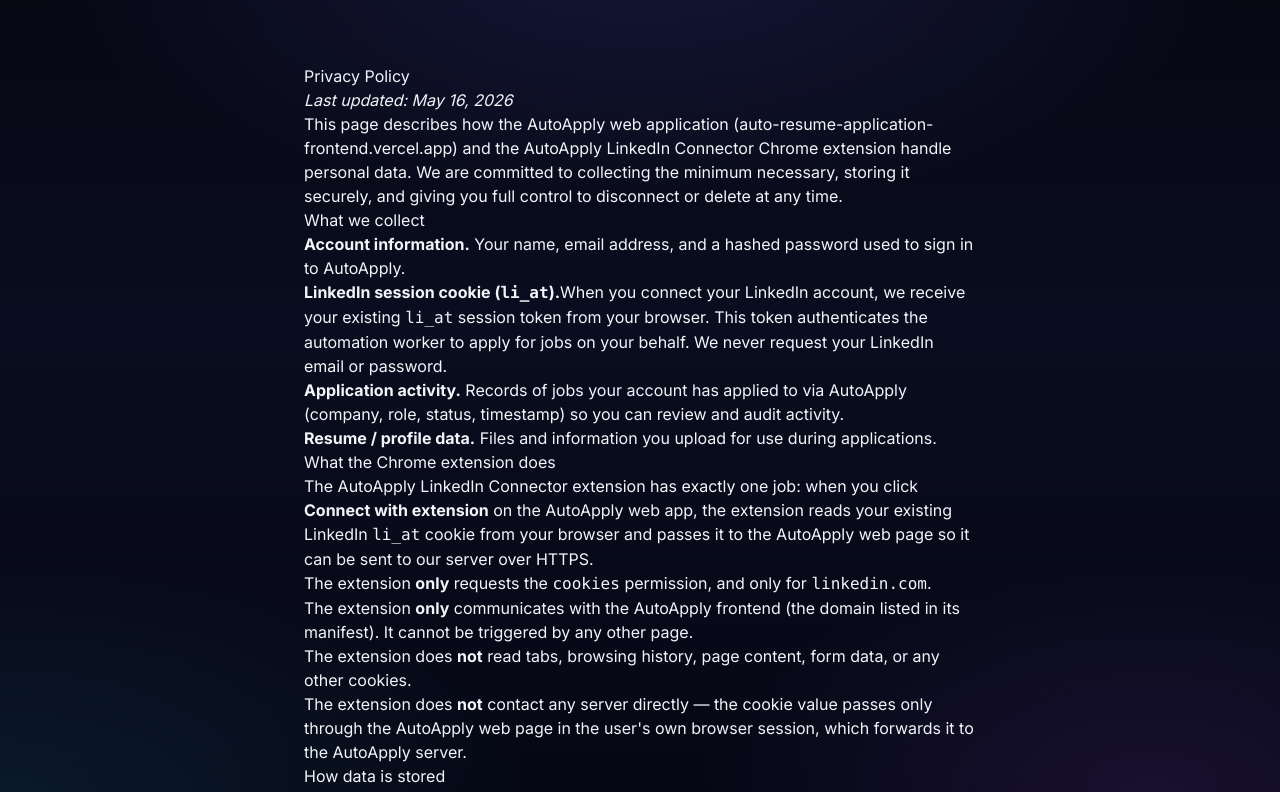
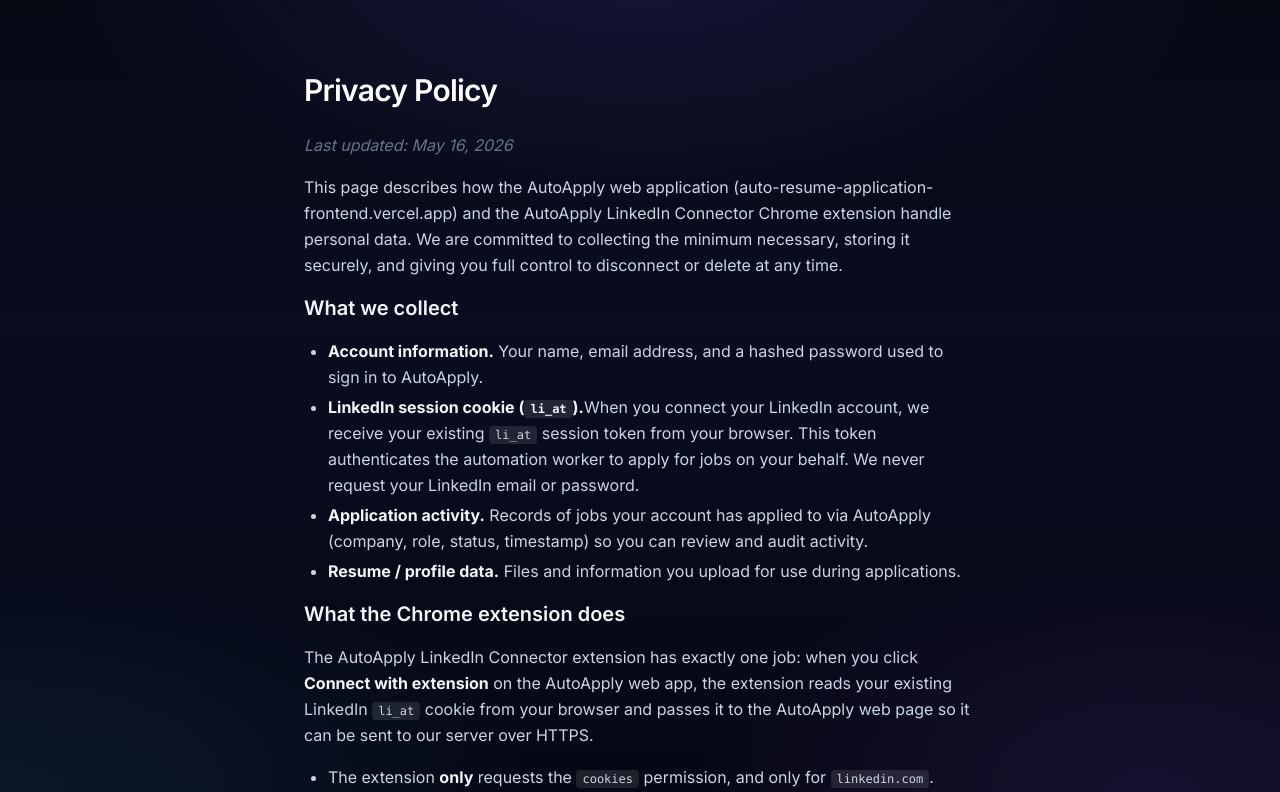
Before and after one commit to Vashkar-Vicky/auto-resume-application-frontend, a Next.js app: page /privacy in a window 1280 px wide. Shown: the top 792 px of the page. Built offline with nearby package versions, Linux system fonts and the light colour scheme.

Commit message:
fix : privacy look real

```diff
--- a/src/app/privacy/page.tsx
+++ b/src/app/privacy/page.tsx
@@ -6,8 +6,8 @@
 
 export default function PrivacyPolicyPage() {
   return (
-    <main className="min-h-screen px-6 py-16">
-      <div className="mx-auto max-w-2xl prose prose-invert">
+    <main className="min-h-screen px-6 py-16 text-slate-300">
+      <div className="mx-auto max-w-2xl space-y-4 [&_h1]:text-3xl [&_h1]:font-semibold [&_h1]:tracking-tight [&_h1]:text-white [&_h1]:mt-2 [&_h1]:mb-6 [&_h2]:text-xl [&_h2]:font-semibold [&_h2]:text-slate-100 [&_h2]:mt-8 [&_h2]:mb-2 [&_p]:leading-relaxed [&_ul]:list-disc [&_ul]:pl-6 [&_ul]:space-y-1 [&_ul]:my-3 [&_li]:leading-relaxed [&_a]:text-brand-300 [&_a]:hover:text-brand-200 [&_a]:underline [&_a]:underline-offset-2 [&_code]:bg-white/10 [&_code]:px-1.5 [&_code]:py-0.5 [&_code]:rounded [&_code]:text-xs [&_code]:font-mono [&_strong]:text-slate-100 [&_em]:text-slate-500">
         <h1>Privacy Policy</h1>
         <p>
           <em>Last updated: May 16, 2026</em>
```
